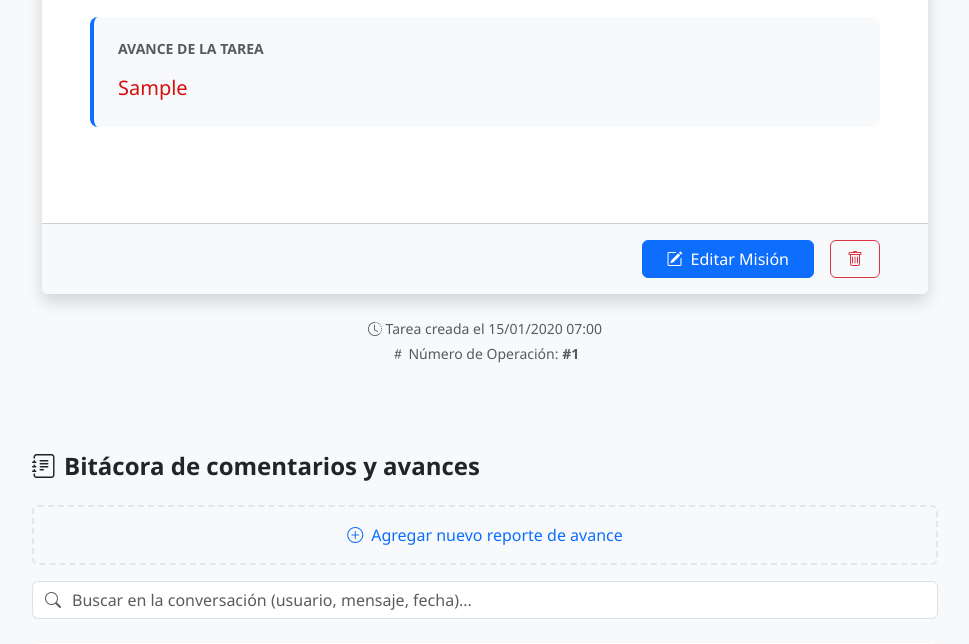
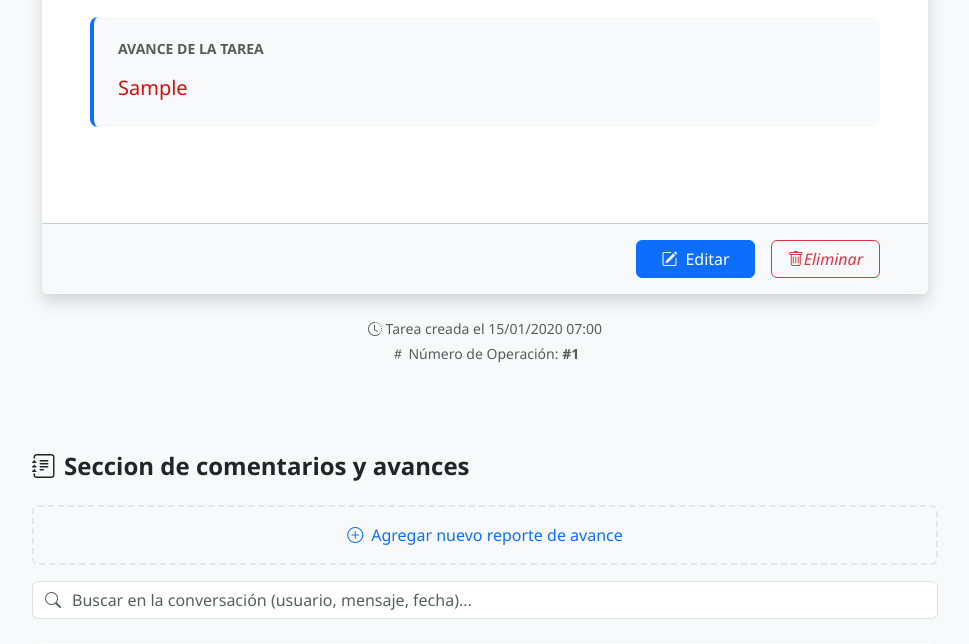
Before and after one commit to JELLABS/UpTask_System, a Django app: page /tarea/1/detalle/ in a window 1280 px wide. Shown: the part 839-1483 px from the top of the page, without its empty margins (143-1112 px from the left). Run offline with Django 5.2, Linux system fonts and the light colour scheme; a user stored in the database is signed in; tables that the repository leaves empty hold one stand-in row (values such as "Sample post"); some libraries are stand-ins or nearby versions.

Commit message:
Mejoras de titulos y subtitulos

```diff
--- a/tasks/templates/tasks/detalle_proyecto.html
+++ b/tasks/templates/tasks/detalle_proyecto.html
@@ -15,7 +15,7 @@
         {% if proyecto.usuario == request.user %}
             <a href="{% url 'editar_proyecto' proyecto.id %}" class="btn btn-outline-primary btn-sm">Editar</a>
             <a href="{% url 'crear_tarea' %}?proyecto_id={{ proyecto.id }}" class="btn btn-success fw-bold shadow">
-                + Añadir Tarea
+                + Tarea
             </a>
         {% endif %}
     </div>
--- a/tasks/templates/tasks/detalle_tarea.html
+++ b/tasks/templates/tasks/detalle_tarea.html
@@ -122,7 +122,7 @@
 
                     {% if user == tarea.usuario or user in tarea.compartida_con.all %}
                         <a href="{% url 'editar_tarea' tarea.id %}" class="btn btn-primary px-4">
-                            <i class="bi bi-pencil-square me-2"></i>Editar Misión
+                            <i class="bi bi-pencil-square me-2"></i>Editar
                         </a>
                     {% endif %}
 
@@ -131,7 +131,7 @@
                             {% csrf_token %}
                             <button type="button" class="btn btn-outline-danger px-3" title="Eliminar Misión"
                                     onclick="confirmarEliminacion(event, 'form-eliminar-tarea-{{ tarea.id }}')">
-                                <i class="bi bi-trash"></i>
+                                <i class="bi bi-trash">Eliminar</i>
                             </button>
                         </form>
                     {% endif %}
@@ -156,7 +156,7 @@
     <div class="col-lg-10">
 
         <h4 class="mb-4 fw-bold text-gray-800">
-            <i class="bi bi-journal-text me-2"></i>Bitácora de comentarios y avances
+            <i class="bi bi-journal-text me-2"></i>Seccion de comentarios y avances
         </h4>
 
         <div class="mb-3">
@@ -219,7 +219,7 @@
         {% else %}
             <div class="alert alert-light text-center border-dashed py-5">
                 <i class="bi bi-chat-square-dots display-4 text-muted mb-3"></i>
-                <p class="text-muted">No hay registros en la bitácora aún.</p>
+                <p class="text-muted">No hay registros en la Seccion aún.</p>
             </div>
         {% endif %}
 
--- a/tasks/templates/tasks/home.html
+++ b/tasks/templates/tasks/home.html
@@ -6,9 +6,9 @@
     <div class="row align-items-center mb-4">
         <div class="col-md-6">
             <h1 class="h3 fw-bold text-gray-800">
-                <i class="bi bi-kanban me-2"></i>Mis Tareas
+                <i class="bi bi-kanban me-2"></i> Tareas
             </h1>
-            <p class="text-muted small mb-0">Gestión operativa y seguimiento de objetivos.</p>
+            <p class="text-muted small mb-0">Gestión operativa y seguimiento de tareas.</p>
         </div>
         <div class="col-md-6">
             <form method="GET" class="d-flex gap-2">
--- a/tasks/templates/tasks/perfil.html
+++ b/tasks/templates/tasks/perfil.html
@@ -5,7 +5,7 @@
     <div class="col-md-8">
         <div class="card shadow border-0">
             <div class="card-header bg-dark text-white d-flex justify-content-between align-items-center">
-                <h4 class="mb-0"><i class="bi bi-person-badge-fill me-2"></i>Ficha del Operador</h4>
+                <h4 class="mb-0"><i class="bi bi-person-badge-fill me-2"></i>Ficha del Usuario</h4>
                 <span class="badge bg-secondary">ID: {{ user.id }}</span>
             </div>
 
@@ -29,7 +29,7 @@
                             </div>
                             <div class="mt-3">
                                 <h5 class="fw-bold mb-0">@{{ user.username }}</h5>
-                                <small class="text-muted">Agente Activo</small>
+                                <small class="text-muted">Usuario Activo</small>
                             </div>
                         </div>
 
@@ -67,7 +67,7 @@
 
                     <div class="d-grid">
                         <button type="submit" class="btn btn-primary fw-bold py-2">
-                            <i class="bi bi-save me-2"></i>Actualizar Ficha
+                            <i class="bi bi-save me-2"></i>Actualizar Perfil
                         </button>
                     </div>
 
```
